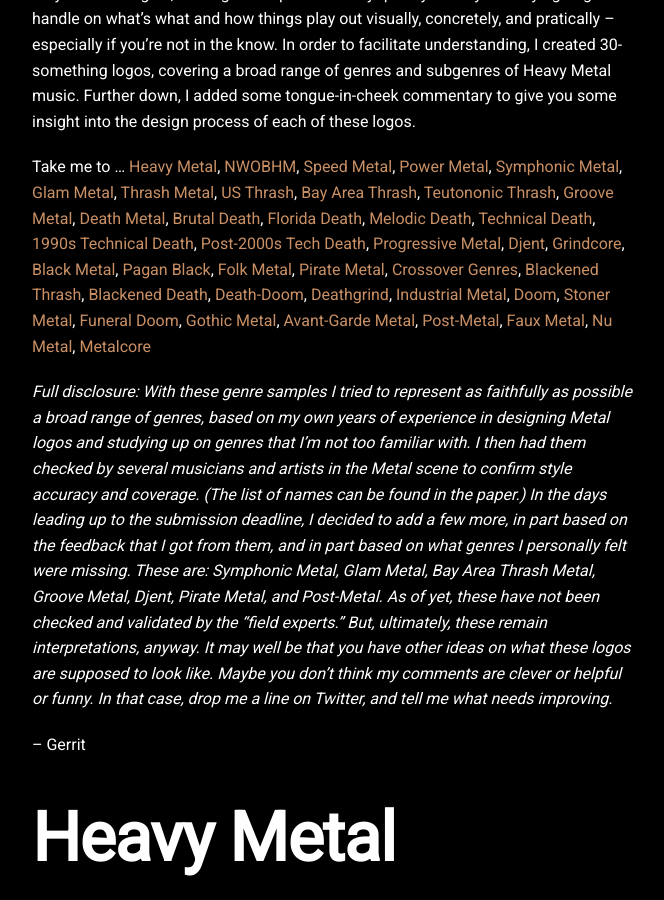
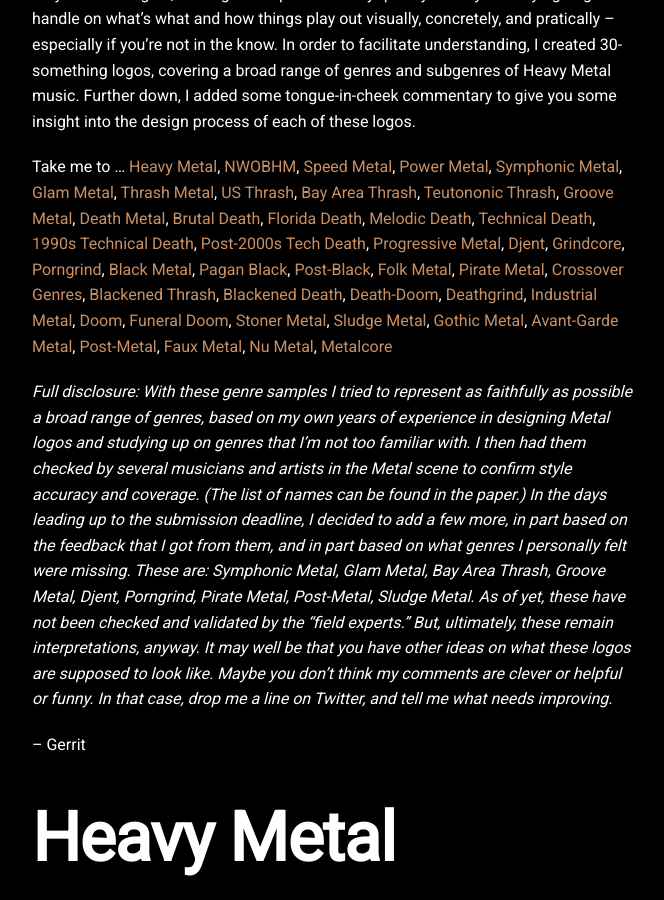
Before and after one commit to Noeska/illegiblesemantics, a Jekyll site: the page built from projects/proj-2.md, in a window 1280 px wide and 900 px high, scrolled down 379 px. Shown: the whole window, without its empty margins (308-972 px from the left). Built offline with Jekyll 4.4.1, drawn with Linux system fonts in a browser that asks for light colours; nearby versions of some CDN libraries; some of the changed text lies outside the part shown.

Commit message:
Post-Black etc

```diff
--- a/projects/proj-2.md
+++ b/projects/proj-2.md
@@ -15,9 +15,9 @@
 
 <a name="TOP"></a>
 Take me to ...
-[Heavy Metal](#heavy), [NWOBHM](#NWOBHM), [Speed Metal](#speed), [Power Metal](#power), [Symphonic Metal](#symphonic), [Glam Metal](#glam), [Thrash Metal](#thrash), [US Thrash](#usthrash), [Bay Area Thrash](#bay), [Teutononic Thrash](#teutonic), [Groove Metal](#groove), [Death Metal](#death), [Brutal Death](#brutal), [Florida Death](#florida), [Melodic Death](#melodic), [Technical Death](#tech), [1990s Technical Death](#1990tech), [Post-2000s Tech Death](#2000tech), [Progressive Metal](#progressive), [Djent](#djent), [Grindcore](#grindcore), [Black Metal](#black), [Pagan Black](#pagan), [Folk Metal](#folk), [Pirate Metal](#pirate), [Crossover Genres](#crossover), [Blackened Thrash](#bthrash), [Blackened Death](#bdeath), [Death-Doom](#deathdoom), [Deathgrind](#deathgrind), [Industrial Metal](#industrial), [Doom](#doom), [Stoner Metal](#psychedelic), [Funeral Doom](#funeral), [Gothic Metal](#gothic), [Avant-Garde Metal](#avantgarde), [Post-Metal](#post), [Faux Metal](#faux), [Nu Metal](#nu), [Metalcore](#metalcore)
-
-*Full disclosure: With these genre samples I tried to represent as faithfully as possible a broad range of genres, based on my own years of experience in designing Metal logos and studying up on genres that I'm not too familiar with. I then had them checked by several musicians and artists in the Metal scene to confirm style accuracy and coverage. (The list of names can be found in the paper.) In the days leading up to the submission deadline, I decided to add a few more, in part based on the feedback that I got from them, and in part based on what genres I personally felt were missing. These are: Symphonic Metal, Glam Metal, Bay Area Thrash Metal, Groove Metal, Djent, Pirate Metal, and Post-Metal. As of yet, these have not been checked and validated by the "field experts." But, ultimately, these remain interpretations, anyway. It may well be that you have other ideas on what these logos are supposed to look like. Maybe you don't think my comments are clever or helpful or funny. In that case, drop me a line on Twitter, and tell me what needs improving.*
+[Heavy Metal](#heavy), [NWOBHM](#NWOBHM), [Speed Metal](#speed), [Power Metal](#power), [Symphonic Metal](#symphonic), [Glam Metal](#glam), [Thrash Metal](#thrash), [US Thrash](#usthrash), [Bay Area Thrash](#bay), [Teutononic Thrash](#teutonic), [Groove Metal](#groove), [Death Metal](#death), [Brutal Death](#brutal), [Florida Death](#florida), [Melodic Death](#melodic), [Technical Death](#tech), [1990s Technical Death](#1990tech), [Post-2000s Tech Death](#2000tech), [Progressive Metal](#progressive), [Djent](#djent), [Grindcore](#grindcore), [Porngrind](#porngrind), [Black Metal](#black), [Pagan Black](#pagan), [Post-Black](#pblack), [Folk Metal](#folk), [Pirate Metal](#pirate), [Crossover Genres](#crossover), [Blackened Thrash](#bthrash), [Blackened Death](#bdeath), [Death-Doom](#deathdoom), [Deathgrind](#deathgrind), [Industrial Metal](#industrial), [Doom](#doom), [Funeral Doom](#funeral), [Stoner Metal](#psychedelic), [Sludge Metal](#sludge), [Gothic Metal](#gothic), [Avant-Garde Metal](#avantgarde), [Post-Metal](#post), [Faux Metal](#faux), [Nu Metal](#nu), [Metalcore](#metalcore)
+
+*Full disclosure: With these genre samples I tried to represent as faithfully as possible a broad range of genres, based on my own years of experience in designing Metal logos and studying up on genres that I'm not too familiar with. I then had them checked by several musicians and artists in the Metal scene to confirm style accuracy and coverage. (The list of names can be found in the paper.) In the days leading up to the submission deadline, I decided to add a few more, in part based on the feedback that I got from them, and in part based on what genres I personally felt were missing. These are: Symphonic Metal, Glam Metal, Bay Area Thrash, Groove Metal, Djent, Porngrind, Pirate Metal, Post-Metal, Sludge Metal. As of yet, these have not been checked and validated by the "field experts." But, ultimately, these remain interpretations, anyway. It may well be that you have other ideas on what these logos are supposed to look like. Maybe you don't think my comments are clever or helpful or funny. In that case, drop me a line on Twitter, and tell me what needs improving.*
 
 -- Gerrit
 
@@ -814,10 +814,6 @@
 Grindcore is one of the heavier microgenres. It fuses elements of Thrash and Death as well as Crust and Hardcore, and does away with things like standard time signatures, creating a negative synergy where one plus one usually equals less than two. No wonder, then, that Grindcore logos look **crude and unfinished** at best. But all is not bad either, for great (to some) is the genre's fondness for puerile humor and disgusting aesthetics, with **visual references to scathology** and **other bodily functions**. In short, think of Grindcore aesthetics as the typographic equivalent of a schoolboy's fantasies. This may also help explain the heavy usage of **color** and **texture**. (Kids love color. Right? I wouldn't know, I'm not a father.)
 ![Grindcore](..\assets\img\projects\proj-2\grind.jpg)
 
-<!--porngrind, cybergrind -->
-
-
-
 ##### Some Grindcore bands to check out:
 
 <ul>
@@ -843,7 +839,53 @@
 </li>
 </ul>
 
-Take me back to the [top](#top)
+
+Take me back to the [top](#top)
+
+<a name="Porngrind"></a>
+## Porngrind
+**TMI WARNING!!!**
+
+This warning may be a bit late in the guide, but you should use caution in allowing your youngsters or colleagues to see you reading this.
+
+Some people suggested I should add some distinct subgenres of Grindcore. There are quite a few, such as Goregrind (**Cliteater**, **Haemorrhage**, **General Surgery**) and Cybergrind (**Cutting Pink with Knives**, **Genghis Tron**, **iamerror**), but here I'll focus only on Porngrind, a microgenre that is fixated on, as you may have already surmised, pornographic lyrical themes. Understand that the reason I picked this one out is only because I've already had the dubious honor of doing on a Porngrind logo before (don't ask), so I was able to use it as a base to draw upon. I think the logo speaks for itself so that I need not elaborate on it.
+
+![Porngrind](..\assets\img\projects\proj-2\porngrind.jpg)
+
+
+It's a genre so base and vile, you won't be able to find most bands on Spotify. Luckily, there's still Youtube ...
+
+
+##### Some Porngrind bands to check out:
+
+<ul>Anal Blast
+<li>
+<ul>
+<li><a href="https://www.metal-archives.com/bands/Anal_Blast/3024" target="_blank" rel="noopener"><span>Band information</span></a></li>
+<li><a href="https://www.youtube.com/watch?v=YirYiVuRYTA" target="_blank" rel="noopener"><span>Youtube</span></a></li>
+</ul>
+</li>
+
+<li>Cock and Ball Torture
+<ul>
+<li><a href="https://www.metal-archives.com/bands/Cock_and_Ball_Torture/3540453478" target="_blank" rel="noopener"><span>Band information</span></a></li>
+<li><a href="https://www.youtube.com/watch?v=7oFGzpwbAD0" target="_blank" rel="noopener"><span>Youtube</span></a></li>
+</ul>
+</li>
+
+<li>Rompeprop
+<ul>
+<li><a href="https://www.last.fm/music/Rompeprop/+wiki" target="_blank" rel="noopener"><span>Band information</span></a></li>
+<li><a href="https://www.youtube.com/watch?v=JjzMo49vDlsc" target="_blank" rel="noopener"><span>Youtube</span></a></li>
+</ul>
+</li>
+</ul>
+
+
+
+Take me back to the [top](#top)
+
+<!--porngrind, cybergrind -->
 
 ---
 
@@ -950,6 +992,7 @@
 </ul>
 
 
+
 <!-- Post-Black Metal -->
 <!-- US BM, NSBM, Depressive Suicidal BM, Industrial BM, ambient BM, War Metal -->
 <!-- is there any noticeable difference? or is it all Szpajdel? -->
@@ -992,6 +1035,42 @@
 </ul>
 
 Take me back to the [top](#top)
+
+<a name="pblack"></a>
+## Post-Black
+
+Today we see bands that have moved beyond what "traditional" Black Metal is all about. These fall in the genre of Post-Black Metal. (Post-Metal as a genre at large will be discussed later.)
+
+Typically, Post-Black Metal logos take the form of Gothic hand-writing. It's like someone looked at the <a href="https://www.imdb.com/title/tt0162661/" target="_blank" rel="noopener"><span>Sleepy Hollow logo</span></a> and said, "That right there is what I want."
+![Pagan Black Metal](..\assets\img\projects\proj-2\postblack.jpg)
+
+
+##### Some Post-Black Metal bands to check out:
+<ul>
+<li>Alcest
+<ul>
+<li><a href="https://www.metal-archives.com/bands/Alcest/19701" target="_blank" rel="noopener"><span>Band information</span></a></li>
+<li><a href="https://open.spotify.com/track/50dpeks48j0zMECIKVAGUG?si=76050de9d9824c79" target="_blank" rel="noopener"><span>Spotify</span></a></li>
+</ul>
+</li>
+
+<li>Deafhaven
+<ul>
+<li><a href="https://www.metal-archives.com/bands/Deafheaven/3540315870" target="_blank" rel="noopener"><span>Band information</span></a></li>
+<li><a href="https://open.spotify.com/track/6l3A2EWZSOA8LTMmzRCyD3?si=cd7c0717f76a49a2" target="_blank" rel="noopener"><span>Spotify</span></a></li>
+</ul>
+</li>
+
+<li>Lantlôs
+<ul>
+<li><a href="https://www.metal-archives.com/bands/Lantl%C3%B4s/118049" target="_blank" rel="noopener"><span>Band information</span></a></li>
+<li><a href="https://open.spotify.com/track/6z31G6R0Gj5EObSFQXQdmc?si=5eb311590ed24c90" target="_blank" rel="noopener"><span>Spotify</span></a></li>
+</ul>
+</li>
+</ul>
+
+Take me back to the [top](#top)
+
 
 ---
 <a name="folk"></a>
@@ -1333,43 +1412,6 @@
 
 Take me back to the [top](#top)
 
-<a name="psychedelic"></a>
-## Stoner Metal
-Because of its slow droning nature, Doom Metal and stoner culture go together like a herb grinder and a glass bong. And so a new genre was born, whose lyrics are often about getting stoned and tripping on acid-laid Kool-Aid.
-
-Logo-wise, nothing quite says stoner and psychedelia like a **hazy** or **cloud-like** Death Metal logo. (No joke -- this one was actually made by mesh-transforming the Brutal Death logo.) To make it further clear that this music is good for intense couch-sitting and bong-ripping, **greens** and **purples** are often used.
-![Stoner Metal](..\assets\img\projects\proj-2\psychedelic.jpg)
-
-
-##### Some Stoner bands to check out:
-<!-- - <a href="https://open.spotify.com/track/1q36lfxjmHC3KZcJ1KKBUN?si=5d3d10162493498e" target="_blank" rel="noopener"><span>Dark Buddha Rising</span></a> -->
-
-<ul>
-<li>Sleep
-<ul>
-<li><a href="https://www.metal-archives.com/bands/Sleep/2891" target="_blank" rel="noopener"><span>Band information</span></a></li>
-<li><a href="https://open.spotify.com/track/1vhvheW4R0KbK6Kr3NFplW?si=2ab145ffb269412e" target="_blank" rel="noopener"><span>Spotify</span></a></li>
-</ul>
-</li>
-
-<li>Ufomammut
-<ul>
-<li><a href="https://www.metal-archives.com/bands/Ufomammut/27168" target="_blank" rel="noopener"><span>Band information</span></a></li>
-<li><a href="https://open.spotify.com/track/79An4wFdv8Os8ad3SCrQlb?si=ac5bc7aa357c462b" target="_blank" rel="noopener"><span>Spotify</span></a></li>
-</ul>
-</li>
-
-<li>Weedeater
-<ul>
-<li><a href="https://www.metal-archives.com/bands/Weedeater/14104" target="_blank" rel="noopener"><span>Band information</span></a></li>
-<li><a href="https://open.spotify.com/track/1dDq5HgN8m3jRYTWsch7UR?si=70108aea24c54b53" target="_blank" rel="noopener"><span>Spotify</span></a></li>
-</ul>
-</li>
-</ul>
-
-
-Take me back to the [top](#top)
-
 <a name="funeral"></a>
 ## Funeral Doom
 Funeral Doom is characterized by its sloooooow tempos -- slow even for Doom standards. The letters are spaced **miles apart** from each other so as to visually convey the sense of mind-numbing slowness. And because the music doesn't inspire anyone to come up a cool custom design, Funeral Doom bands often have to settle for a **wordmark** with some **decorative curls** that are really only there to signal to the eyes that this or that letter is still very much part of the name and logo.
@@ -1403,7 +1445,92 @@
 
 Take me back to the [top](#top)
 
+
+<a name="psychedelic"></a>
+## Stoner Metal
+Because of its slow droning nature, Doom Metal and stoner culture go together like a herb grinder and a glass bong. And so a new genre was born, whose lyrics are often about getting stoned and tripping on acid-laid Kool-Aid.
+
+Logo-wise, nothing quite says stoner and psychedelia like a **hazy** or **cloud-like** Death Metal logo. (No joke -- this one was actually made by mesh-transforming the Brutal Death logo.) To make it further clear that this music is good for intense couch-sitting and bong-ripping, **greens** and **purples** are often used.
+![Stoner Metal](..\assets\img\projects\proj-2\psychedelic.jpg)
+
+
+##### Some Stoner bands to check out:
+<!-- - <a href="https://open.spotify.com/track/1q36lfxjmHC3KZcJ1KKBUN?si=5d3d10162493498e" target="_blank" rel="noopener"><span>Dark Buddha Rising</span></a> -->
+
+<ul>
+<li>Sleep
+<ul>
+<li><a href="https://www.metal-archives.com/bands/Sleep/2891" target="_blank" rel="noopener"><span>Band information</span></a></li>
+<li><a href="https://open.spotify.com/track/1vhvheW4R0KbK6Kr3NFplW?si=2ab145ffb269412e" target="_blank" rel="noopener"><span>Spotify</span></a></li>
+</ul>
+</li>
+
+<li>Ufomammut
+<ul>
+<li><a href="https://www.metal-archives.com/bands/Ufomammut/27168" target="_blank" rel="noopener"><span>Band information</span></a></li>
+<li><a href="https://open.spotify.com/track/79An4wFdv8Os8ad3SCrQlb?si=ac5bc7aa357c462b" target="_blank" rel="noopener"><span>Spotify</span></a></li>
+</ul>
+</li>
+
+<li>Weedeater
+<ul>
+<li><a href="https://www.metal-archives.com/bands/Weedeater/14104" target="_blank" rel="noopener"><span>Band information</span></a></li>
+<li><a href="https://open.spotify.com/track/1dDq5HgN8m3jRYTWsch7UR?si=70108aea24c54b53" target="_blank" rel="noopener"><span>Spotify</span></a></li>
+</ul>
+</li>
+</ul>
+
+
+Take me back to the [top](#top)
+
+
+<a name="sludge"></a>
+#### Sludge Metal
+Musically, Sludge Metal in many is like Stoner Metal, with the only real difference being that Sludge Metal is not about being happily stoned. Quite the opposite, in fact -- its tunes ooze a decadent and depressive atmosphere. In that it's more like the aural equivalent of a bad trip.
+
+In terms of logos, Sludge Metal rather shares similarities with Post-Metal. But this leads to the problem that these logos could look like anything from **hand-lettered comics-type** logos to **contemporary pseudo-art nouveau** logos to **Melodic Death Metal-styled** wordmarks. No, that's not completely true across the board. If it looks like it was drawn by a Parkinson's patient sitting on top a spinning wachine machine -- it's more likely to be a Sludge logo.
+![Sludge Metal](..\assets\img\projects\proj-2\sludge.jpg)
+
+<!--
+If now you think this is all fine and good, imagine yourself for a moment looking at a festival flyer, trying to figure to figure out what to expect of the festival's offerings ... It's impossible, it's infuriating!
+
+You don't believe? All right. Let's play a game, you and I. I'll show you a logo, and you guess. What genre it belongs to?
+![Sludge](..\assets\img\projects\proj-2\sludge.jpg)
+**The answer**: It could be anything. There's just no way of knowing if this band is a Sludge Metal band.
+
+-->
+
+##### Some Sludge Metal bands to check out:
+
+<ul>
+<li>Acid Bath
+<ul>
+<li><a href="https://www.metal-archives.com/bands/Acid_Bath/19" target="_blank" rel="noopener"><span>Band information</span></a></li>
+<li><a href="https://open.spotify.com/track/6AbPtd4Cxxkdzrda6E2WcO?si=6e2481d8e8574559" target="_blank" rel="noopener"><span>Spotify</span></a></li>
+</ul>
+</li>
+
+<li>Eyehategod
+<ul>
+<li><a href="https://www.metal-archives.com/bands/Eyehategod/1624" target="_blank" rel="noopener"><span>Band information</span></a></li>
+<li><a href="https://open.spotify.com/track/2O1cAE5g9CNU5j9JWQs1fD?si=53c831a7ab284ec2" target="_blank" rel="noopener"><span>Spotify</span></a></li>
+</ul>
+</li>
+
+<li>Soilent Green
+<ul>
+<li><a href="https://www.metal-archives.com/bands/Soilent_Green/76" target="_blank" rel="noopener"><span>Band information</span></a></li>
+<li><a href="https://open.spotify.com/track/5UY84X1XutCbjhi1KEO68D?si=f5b7b0e0b84e4528" target="_blank" rel="noopener"><span>Spotify</span></a></li>
+</ul>
+</li>
+</ul>
+
+
+Take me back to the [top](#top)
+
 ---
+
+
 <a name="gothic"></a>
 # Gothic Metal
 Gothic Metal is a broadly defined genre, comprising of two main subgenres: on the one hand there's bands that grew out of the Death-Doom genre, favoring gloomy, introspective atmosphere over outward bombast, and on the other hand there's melodic symphonic bands that emerged instead from the more uplifting Power Metal. Below is an example of the former.
@@ -1531,16 +1658,9 @@
 
 ---
 
-
-
 <a name="sludge"></a>
 ## Sludge Metal
 Sludge Metal ...
-
-All right. Let's play a game, you and I. I'll show you a logo, and you guess what genre it belongs to -- Post-Metal, Stoner Metal, or something else.
-![Sludge](..\assets\img\projects\proj-2\sludge.jpg)
-**The answer**: It could be any of the three. There's just no way of knowing if this band is a Post-Metal, Stoner, or Sludge band. The only way of finding out is by listening to their music. If the lyrics are about getting stoned and tripping balls on acid-laid Kool-Aid, it's most likely a Stoner band. If the lyrics -- what few there are -- are interspersed with lecture recordings of some French-Bulgarian philosopher, it's *definitely* a Post-Metal band. And that would leave you with -- Sludge Metal.
-
 
 
 Take me back to the [top](#top)
```
Also changed, not shown: assets/img/projects/proj-2/porngrind.jpg (added), assets/img/projects/proj-2/postblack.jpg (added), assets/img/projects/proj-2/sludge.jpg, assets/img/projects/proj-2/symphonic2.jpg (deleted), 2 other files.
